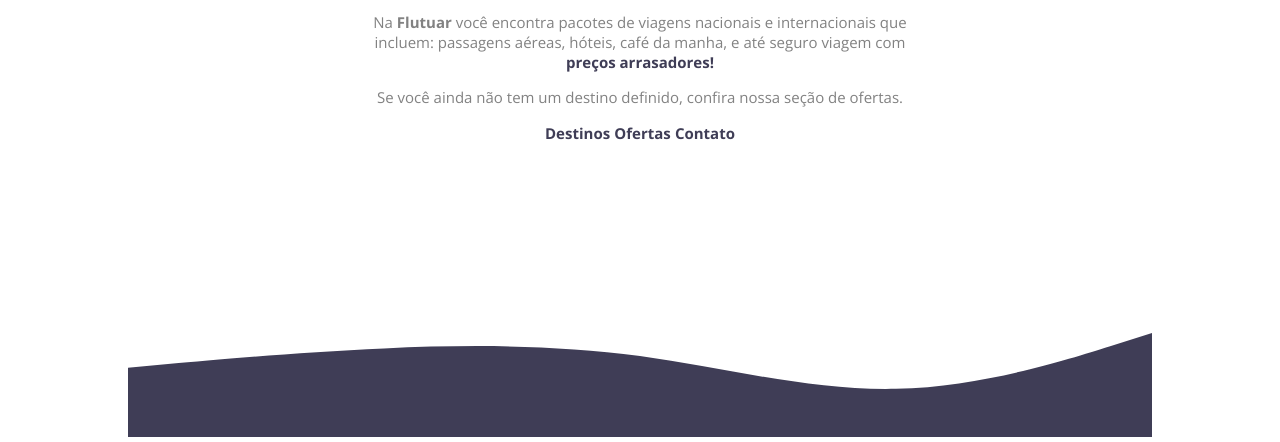
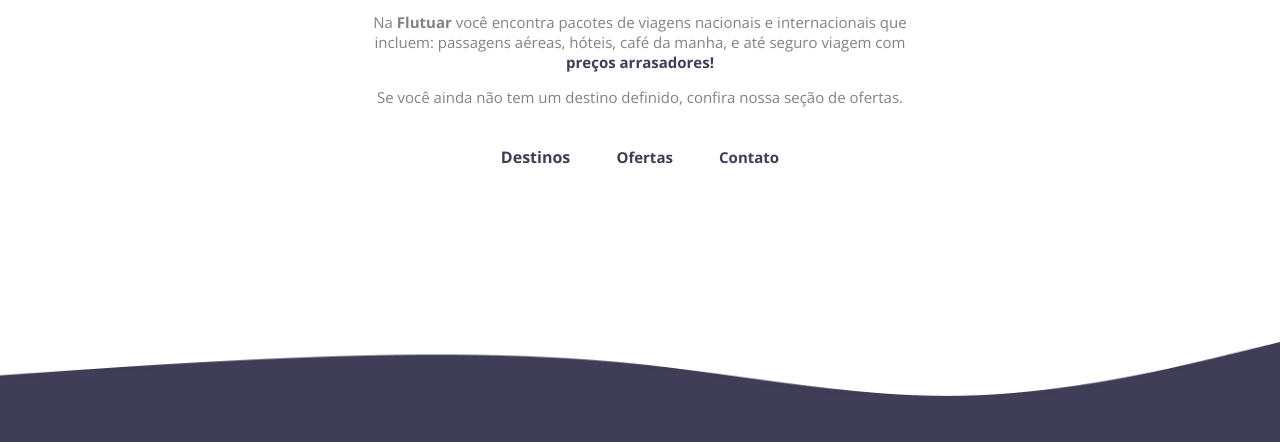
Before and after one commit to theusfelipe/Projeto-02, a plain HTML site: page index.html in a window 1280 px wide. Shown: the part 358-800 px from the top of the page. Drawn offline with nearby package versions, Linux system fonts and the light colour scheme.

Commit message:
add other image and exclued some div useless

```diff
--- a/index.html
+++ b/index.html
@@ -30,18 +30,21 @@
 
     </div>
 
-    <!-- Div dos links no bottom da page.-->
-    <div id="footer">
+
+     <div id="footer">
         <a href="#">Destinos</a>
         <a href="#">Ofertas</a>
         <a href="#">Contato</a>
-    </div>
+     </div>
 
 
-    <!--Div da wave no bottom da page-->
-    <div id="wave">
-        <img src="./images/Wave.svg" alt="imagem de uma onde roxa">
-    </div>
+
+
+        <img
+        id="wave"
+        src="./images/Wave.jpg"
+        alt="imagem de uma onde roxa">
+
 
 
 </body>
--- a/style.css
+++ b/style.css
@@ -41,16 +41,40 @@
 
 
 #footer a {
+    font-weight: bold;
+    color: #3f3d56;
+    text-decoration: none;
+    line-height: 20px;
+}
+
+
+#footer a + a {
     color: #3F3D56;
     text-decoration: none;
     font-weight: 700;
     font-size: 15px;
+    margin-left: 42px;
+    line-height: 70px;
+
+
+}
+
+#footer a:hover {
+    transition: 1s;
+    color: violet;
+}
+
+
+
+#footer a + a:hover {
+    transition: 1s;
+    color:violet;
 }
 
 #wave {
     position: absolute;
     width: 100vw;
-
     bottom: 0;
     right: 0;
+    height: 100px;
 }
```
Also changed, not shown: images/Wave.jpg (added), images/Wave.svg (deleted).
